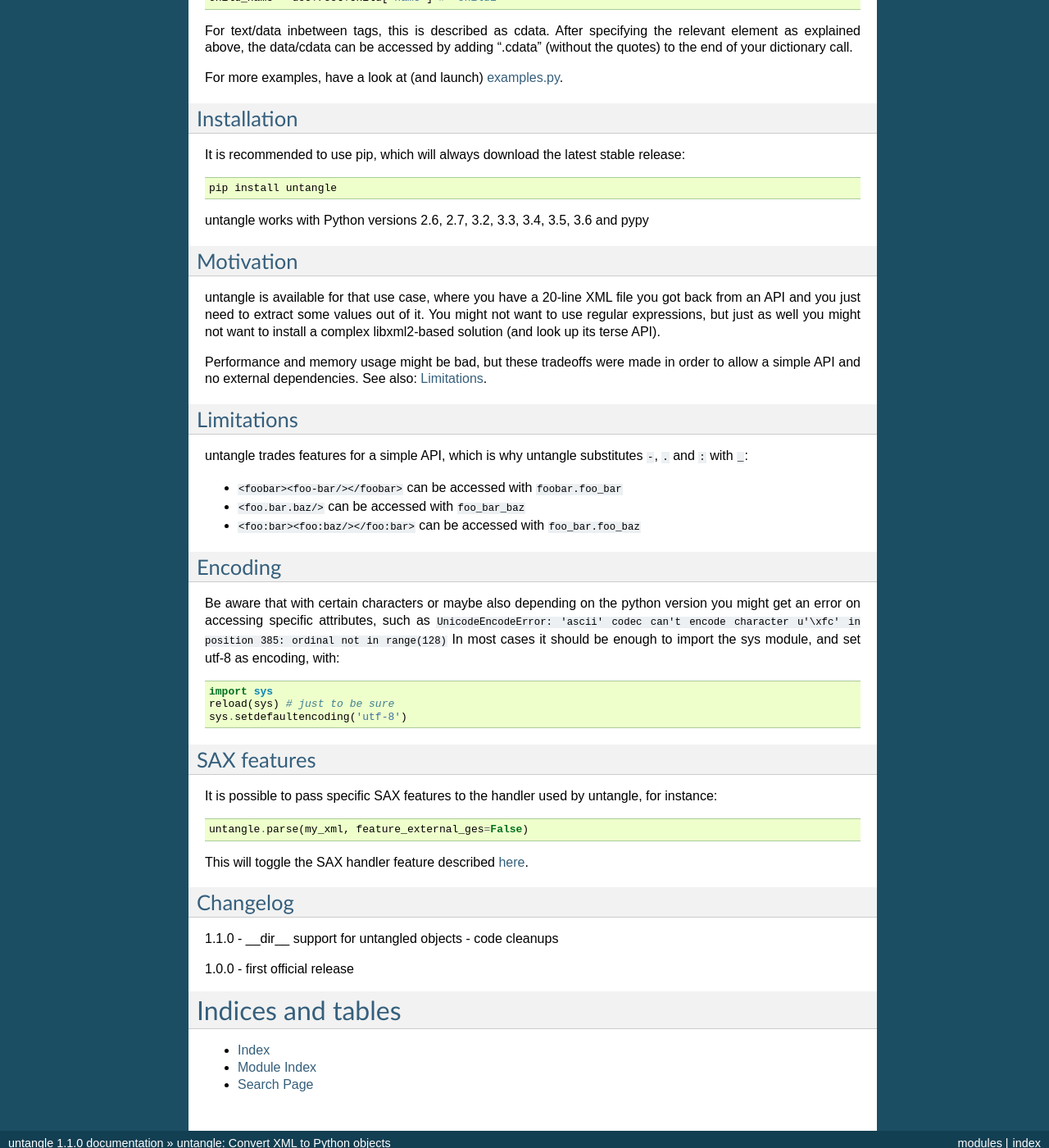
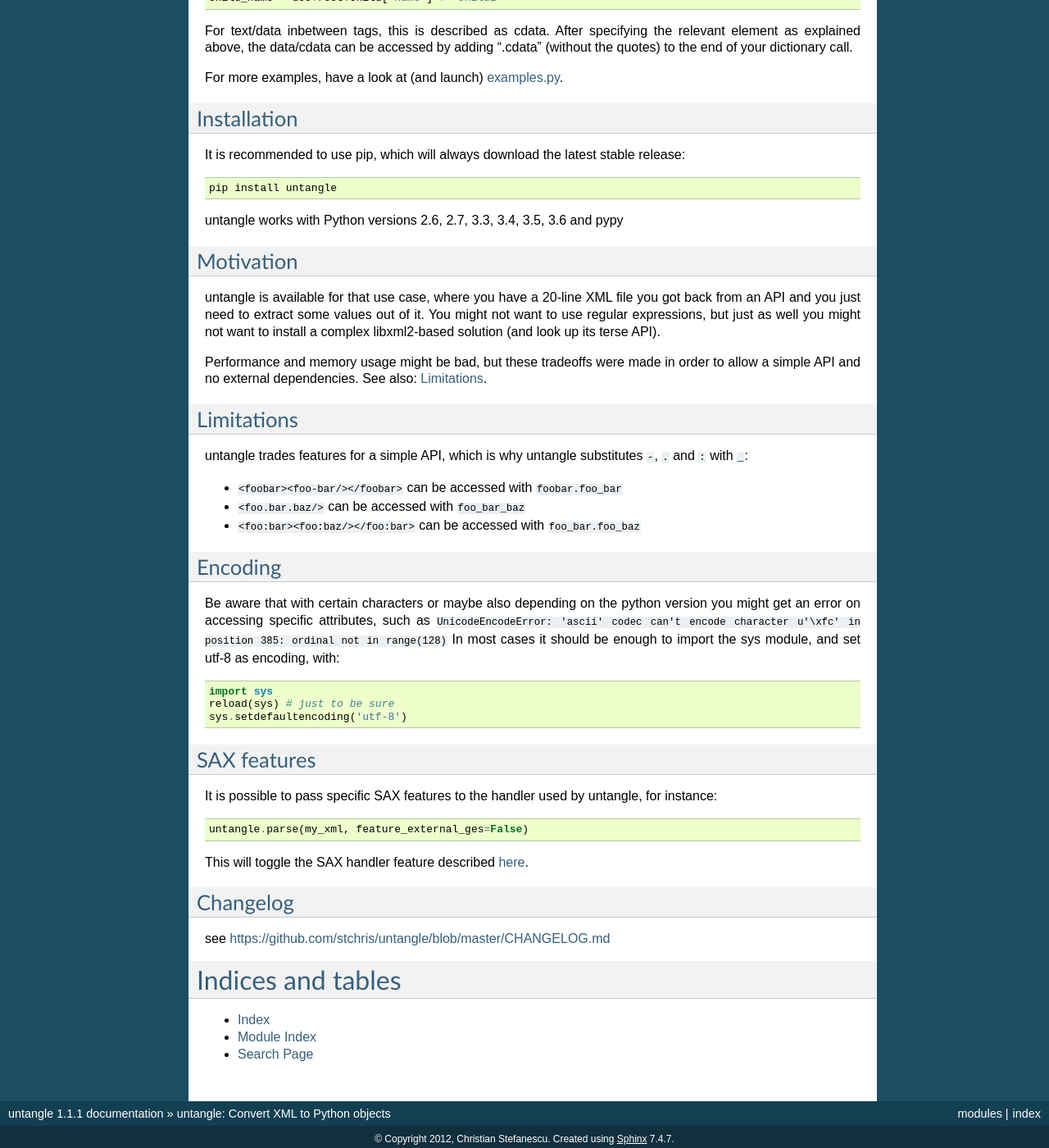
Before and after one commit to stchris/untangle, a Sphinx documentation site: the page built from docs/index.rst, in a window 1280 px wide and 1400 px high, scrolled down 1098 px. Shown: the whole window at 82% size. Built offline with Sphinx 7.4.7, drawn with Linux system fonts in a browser that asks for light colours; some of the changed text lies outside the part shown.

```diff
--- a/docs/index.rst
+++ b/docs/index.rst
@@ -54,7 +54,7 @@ It is recommended to use pip, which will always download the latest stable relea
 
     pip install untangle
 
-untangle works with Python versions 2.6, 2.7, 3.2, 3.3, 3.4, 3.5, 3.6 and pypy
+untangle works with Python versions 2.6, 2.7, 3.3, 3.4, 3.5, 3.6 and pypy
 
 Motivation
 ----------
@@ -95,13 +95,7 @@ This will toggle the SAX handler feature described `here <https://docs.python.or
 Changelog
 ---------
 
-1.1.0
-- __dir__ support for untangled objects
-- code cleanups
-
-1.0.0
-- first official release
-
+see https://github.com/stchris/untangle/blob/master/CHANGELOG.md
 
 
 Indices and tables
--- a/untangle.py
+++ b/untangle.py
@@ -25,7 +25,7 @@ try:
 except ImportError:
     is_string = lambda x: isinstance(x, str)
 
-__version__ = '1.1.0'
+__version__ = '1.1.1'
 
 
 class Element(object):
```
Also changed, not shown: CHANGELOG.md (+10 -3 lines), README.md (+0 -8 lines).
